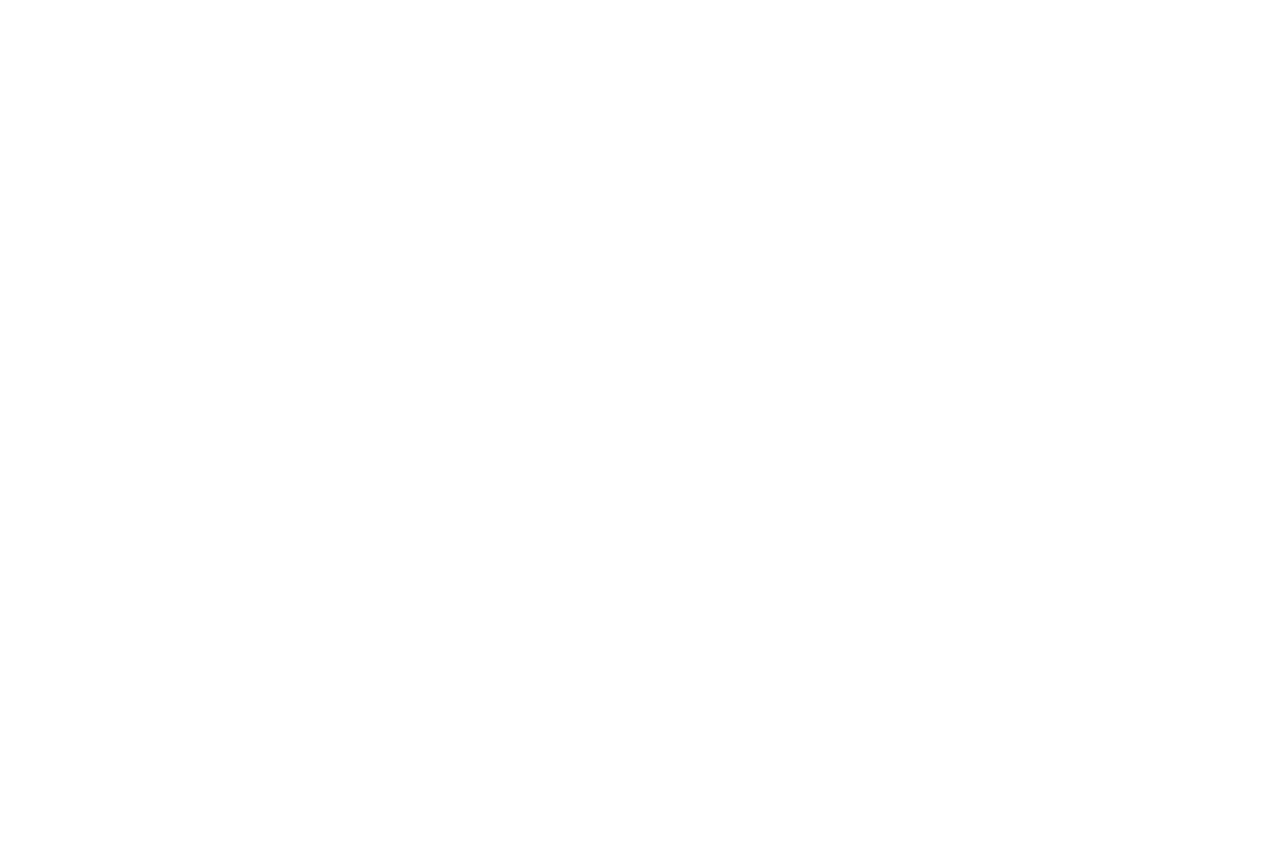
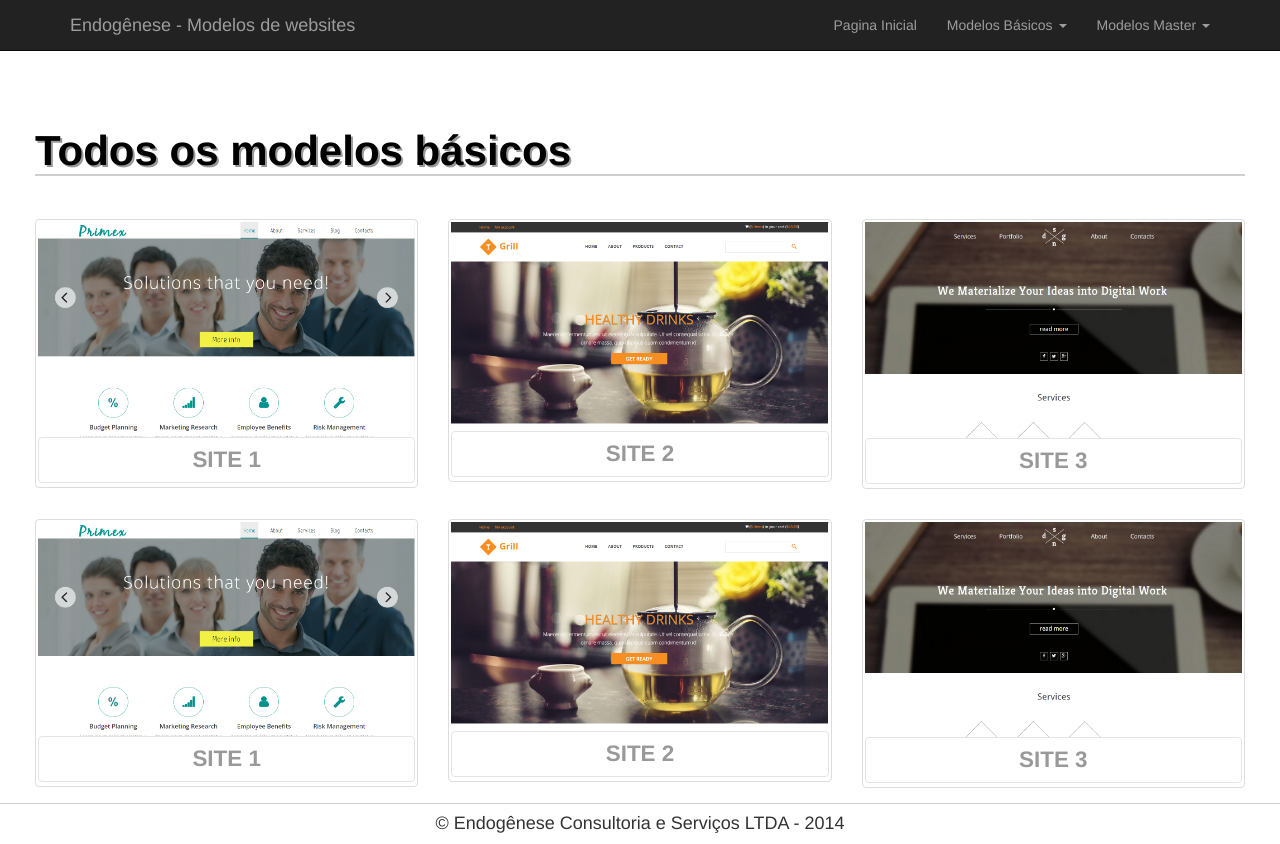
Before and after one commit to endogenese/endogense-portfolio, a PHP site: page /paginas/basico/todos.php in a window 1280 px wide. Before the commit the page is empty. Before the commit the page ends 800 px from the top, so only its background shows below. Run offline with PHP 8.4, Linux system fonts and the light colour scheme.

Commit message:
estrutura basica montata

```diff
--- a/css/endo-port-css.css
+++ b/css/endo-port-css.css
@@ -1,5 +1,7 @@
+#tamanho-interface{
+
+}
 /*menu do site*/
-
 .navbar-inverse{
 }
 .dropdown-menu>li>a:hover{
@@ -8,7 +10,7 @@
 /*CONTEUDO DO SITE*/
 #conteudo-site{
 	margin: 0 20px;
-margin-top: 100px;
+	padding-top: 100px;
 }
 .jumbotron h1, .jumbotron .h1{
 	font-size: 4em;
@@ -18,12 +20,17 @@ margin-top: 100px;
 /*categoria*/
 .titulo-categoria{
 	font-size: 3em;
+	color: black;
+	text-shadow: #999 2px 2px;
 	font-weight: bolder;
 	border-bottom: 2px solid #cecece;
 }
 .thumbnail{
 	padding: 2px;
 	margin: 15px auto;
+}
+.thumbnail:hover{
+	box-shadow:  0 0 4px #4cae4c;
 }
 .thumbnail .caption{
 	padding: 0;
@@ -47,5 +54,5 @@ margin-top: 100px;
 
 /*footer*/
 #rodape{
-	background: #ccc;
+	border-top: 1px solid #cecece;
 }
--- a/paginas/basico/todos.php
+++ b/paginas/basico/todos.php
@@ -0,0 +1,69 @@
+<?php require("../subpaginas/header.php") ?>
+
+    <!-- fim do menu -->
+    <section class="container-fluid" id="conteudo-site">
+    	<div class="row">
+    		<div class="col-lg-12 col-md-12">
+    			<h1 class="titulo-categoria">Todos os modelos básicos</h1>
+    			<div class="row">
+				  <div class="col-sm-4 col-md-4">
+				    <div class="thumbnail">
+				      <img src="/imagens/test.png" alt="...">
+				      <div class="caption">
+				      	<a href="#" class="btn btn-default btn-categoria" role="button">Site 1</a></p>
+				      </div>
+				    </div>
+				  </div>
+				  <div class="col-sm-4 col-md-4">
+				    <div class="thumbnail">
+				      <img src="/imagens/test2.png" alt="...">
+				      <div class="caption">
+				      	<a href="#" class="btn btn-default btn-categoria" role="button">Site 2</a></p>
+				      </div>
+				    </div>
+				  </div>
+				  <div class="col-sm-4 col-md-4">
+				    <div class="thumbnail">
+				      <img src="/imagens/test3.png" alt="...">
+				      <div class="caption">
+				      	<a href="#" class="btn btn-default btn-categoria" role="button">Site 3</a></p>
+				      </div>
+				    </div>
+				  </div>
+				</div>
+    		</div>
+    	</div>
+
+		<div class="row">
+    		<div class="col-lg-12 col-md-12">
+    			<div class="row">
+				  <div class="col-sm-4 col-md-4">
+				    <div class="thumbnail">
+				      <img src="/imagens/test.png" alt="...">
+				      <div class="caption">
+				      	<a href="#" class="btn btn-default btn-categoria" role="button">Site 1</a></p>
+				      </div>
+				    </div>
+				  </div>
+				  <div class="col-sm-4 col-md-4">
+				    <div class="thumbnail">
+				      <img src="/imagens/test2.png" alt="...">
+				      <div class="caption">
+				      	<a href="#" class="btn btn-default btn-categoria" role="button">Site 2</a></p>
+				      </div>
+				    </div>
+				  </div>
+				  <div class="col-sm-4 col-md-4">
+				    <div class="thumbnail">
+				      <img src="/imagens/test3.png" alt="...">
+				      <div class="caption">
+				      	<a href="#" class="btn btn-default btn-categoria" role="button">Site 3</a></p>
+				      </div>
+				    </div>
+				  </div>
+				</div>
+    		</div>
+    	</div>
+    </section>
+
+ <?php require("../subpaginas/footer.php") ?>
--- a/paginas/subpaginas/footer.php
+++ b/paginas/subpaginas/footer.php
@@ -0,0 +1,12 @@
+<footer id="rodape" class="container-fluid">
+    	<div class="row">
+
+    		<h4 class="text-center">© Endogênese Consultoria e Serviços LTDA - 2014</h4>
+    	</div>
+    </footer>
+	</div>
+</body>
+	<script src="/js/jquery-1.11.0.js"></script>
+	<script src="/js/bootstrap.min.js"></script>
+	<script src="/js/holder.js"></script>
+</html>
--- a/paginas/subpaginas/header.php
+++ b/paginas/subpaginas/header.php
@@ -0,0 +1,50 @@
+<!DOCTYPE html>
+<html lang="pt-br">
+<head>
+	<meta charset="UTF-8">
+	<title>Endogênese Soluções - Modelos de websites</title>
+	<meta name="viewport" content="width=device-width, initial-scale=1">
+	<link rel="stylesheet" href="/css/bootstrap.min.css">
+	<link rel="stylesheet" href="/css/normalize.css">
+	<link rel="stylesheet" href="/css/endo-port-css.css">
+</head>
+<body>
+	<div id="tamanho-interface">
+		<nav class="navbar navbar-inverse navbar-fixed-top">
+      <div class="container">
+        <div class="navbar-header">
+          <button type="button" class="navbar-toggle collapsed" data-toggle="collapse" data-target="#navbar" aria-expanded="false" aria-controls="navbar">
+            <span class="sr-only">Toggle navigation</span>
+            <span class="icon-bar"></span>
+            <span class="icon-bar"></span>
+            <span class="icon-bar"></span>
+          </button>
+          <a class="navbar-brand" href="#">Endogênese - Modelos de websites</a>
+        </div>
+        <div id="navbar" class="navbar-collapse collapse">
+          <ul class="nav navbar-nav navbar-right">
+            <li><a href="/">Pagina Inicial</a></li>
+            <li class="dropdown">
+              <a href="#" class="dropdown-toggle" data-toggle="dropdown" role="button" aria-expanded="false">Modelos Básicos <span class="caret"></span></a>
+              <ul class="dropdown-menu" role="menu">
+                <li><a href="/paginas/basico/todos.php">Todos</a></li>
+                <li><a href="#">Another action</a></li>
+                <li><a href="#">Something else here</a></li>
+                <li><a href="#">Separated link</a></li>
+                <li><a href="#">One more separated link</a></li>
+              </ul>
+            </li>
+            <li class="dropdown">
+              <a href="#" class="dropdown-toggle" data-toggle="dropdown" role="button" aria-expanded="false">Modelos Master <span class="caret"></span></a>
+              <ul class="dropdown-menu" role="menu">
+                 <li><a href="/paginas/master/todos.php">Todos</a></li>
+                <li><a href="#">Another action</a></li>
+                <li><a href="#">Something else here</a></li>
+                <li><a href="#">Separated link</a></li>
+                <li><a href="#">One more separated link</a></li>
+              </ul>
+            </li>
+          </ul>
+        </div><!--/.nav-collapse -->
+      </div>
+    </nav>
```
Also changed, not shown: index.html (deleted, +0 -139 lines), index.php (added, +81 -0 lines), paginas/master/todos.php (added, +40 -0 lines).
